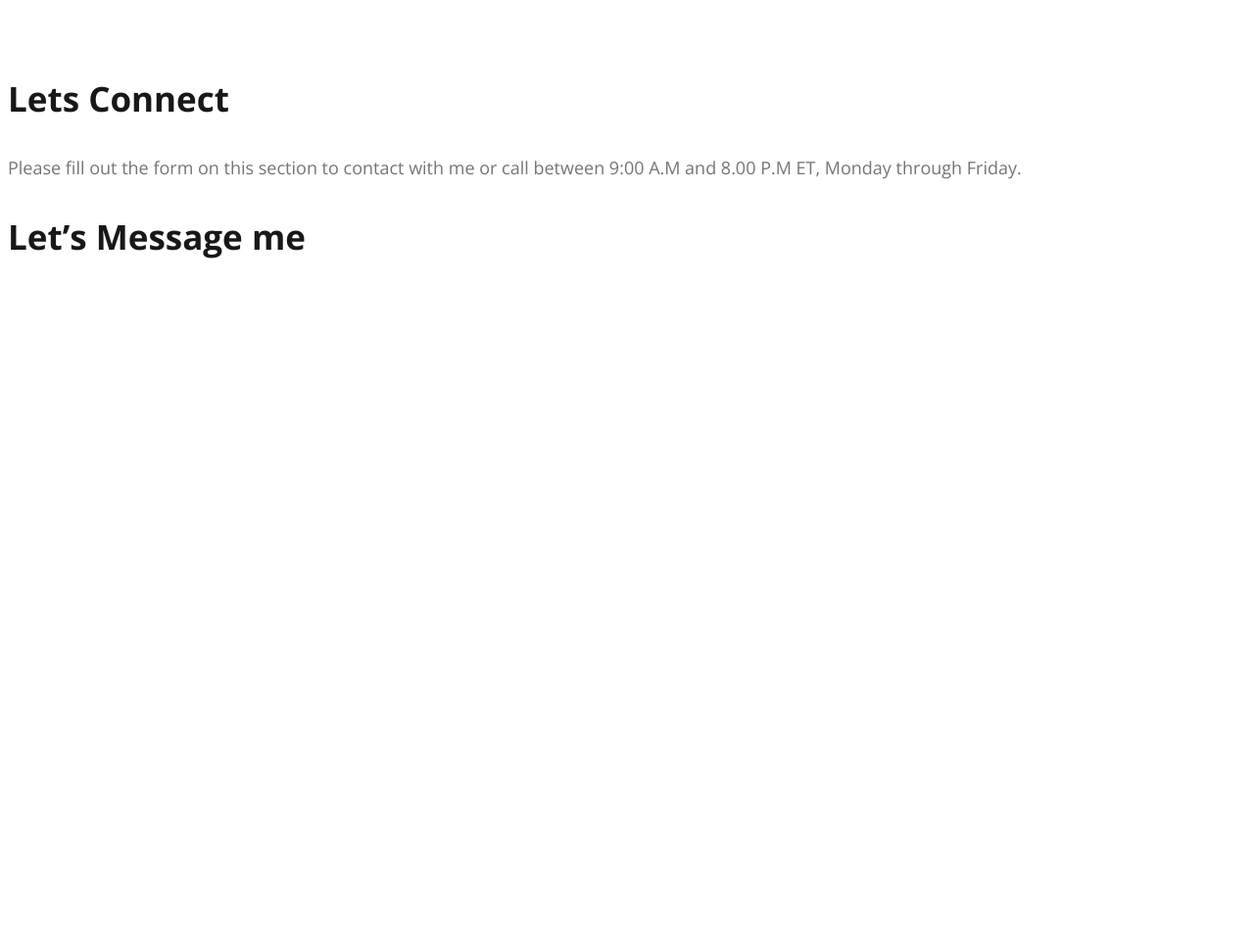
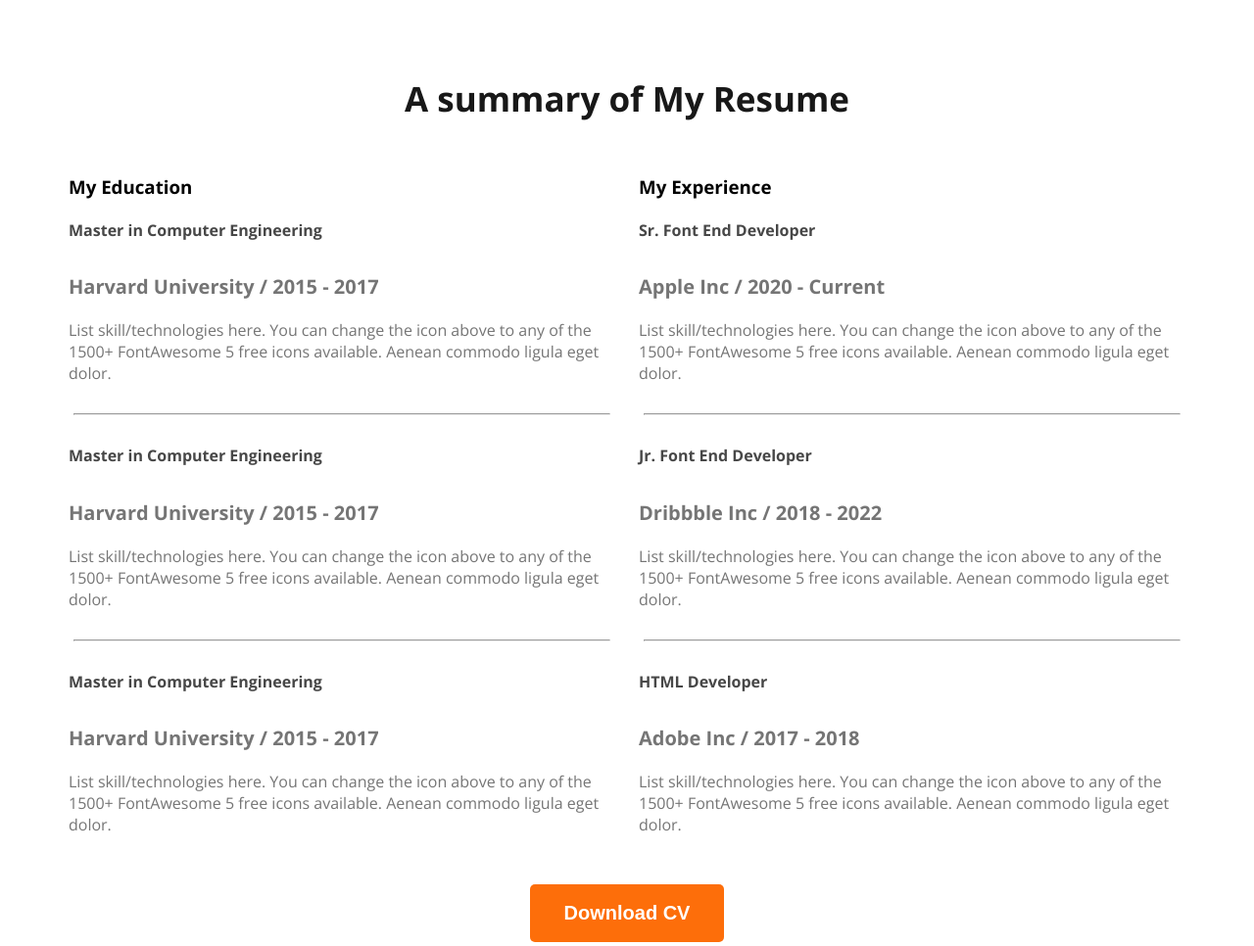
Before and after one commit to akramhossenpramio/web-developer-portfolio, a plain HTML site: page index.html in a window 1280 px wide. Shown: the part 2196-3162 px from the top of the page at 98% size. Before the commit the page ends 2496 px from the top, so only its background shows below. Drawn offline with nearby package versions, Linux system fonts and the light colour scheme.

Commit message:
added resume section

```diff
--- a/Styles/portfolio.css
+++ b/Styles/portfolio.css
@@ -154,3 +154,28 @@
     border-radius: 5px;
     box-shadow: 0px 6px 50px 0px rgba(0, 0, 0, 0.06);
 }
+
+
+
+/* resume section styles */
+.resume-container{
+    display: flex;
+    gap: 24px;
+}
+
+.experience-sub-title{
+    font-size: 20px;
+    color: #757575;
+    margin-bottom: 20px;
+}
+.experience-description{
+    color: #757575;
+}
+
+.resume hr{
+    margin: 30px 5px;
+}
+
+.resume-download-cv{
+    margin-top: 50px;
+}
--- a/index.html
+++ b/index.html
@@ -97,6 +97,67 @@
             </div>
         </section>
 
+<!-- ended what i do section here  -->
+
+
+<!-- started a summary of resume section here  -->
+ <section class="resume">
+    <h3 class="section-title text-center">A summary of My Resume</h3>
+    <div class="resume-container">
+        <!-- .resume-column*2>h3.resume-column-title+.experience*3>h4.experience-title+h5.experience-sub-title+.experience-description -->
+         <div class="resume-column">
+            <h3 class="resume-column-title">My Education</h3>
+            <div class="experience">
+                <h4 class="experience-title dark-2">Master in Computer Engineering</h4>
+                <h5 class="experience-sub-title">Harvard University / 2015 - 2017</h5>
+                <div class="experience-description">List skill/technologies here. You can change the icon above
+to any of the 1500+ FontAwesome 5 free icons available. Aenean commodo ligula eget dolor.</div>
+<hr>
+            </div>
+            <div class="experience">
+                <h4 class="experience-title dark-2">Master in Computer Engineering</h4>
+                <h5 class="experience-sub-title">Harvard University / 2015 - 2017</h5>
+                <div class="experience-description">List skill/technologies here. You can change the icon above
+to any of the 1500+ FontAwesome 5 free icons available. Aenean commodo ligula eget dolor.</div>
+
+<hr>
+            </div>
+            <div class="experience">
+                <h4 class="experience-title dark-2">Master in Computer Engineering</h4>
+                <h5 class="experience-sub-title">Harvard University / 2015 - 2017</h5>
+                <div class="experience-description">List skill/technologies here. You can change the icon above
+to any of the 1500+ FontAwesome 5 free icons available. Aenean commodo ligula eget dolor.</div>
+            </div>
+         </div>
+         <div class="resume-column">
+            <h3 class="resume-column-title">My Experience</h3>
+            <div class="experience">
+                <h4 class="experience-title dark-2">Sr. Font End Developer</h4>
+                <h5 class="experience-sub-title">Apple Inc / 2020 - Current</h5>
+                <div class="experience-description">List skill/technologies here. You can change the icon above
+to any of the 1500+ FontAwesome 5 free icons available. Aenean commodo ligula eget dolor.</div>
+<hr>
+            </div>
+            <div class="experience">
+                <h4 class="experience-title dark-2">Jr. Font End Developer</h4>
+                <h5 class="experience-sub-title">Dribbble Inc / 2018 - 2022</h5>
+                <div class="experience-description">List skill/technologies here. You can change the icon above
+to any of the 1500+ FontAwesome 5 free icons available. Aenean commodo ligula eget dolor.</div>
+<hr>
+            </div>
+            <div class="experience">
+                <h4 class="experience-title dark-2">HTML Developer</h4>
+                <h5 class="experience-sub-title">Adobe Inc / 2017 - 2018</h5>
+                <div class="experience-description">List skill/technologies here. You can change the icon above
+to any of the 1500+ FontAwesome 5 free icons available. Aenean commodo ligula eget dolor.</div>
+            </div>
+         </div>
+    </div>
+    <div class="text-center resume-download-cv">
+        <button class="btn-primary">Download CV</button>
+    </div>
+ </section>
+
     </main>
 
 
```
